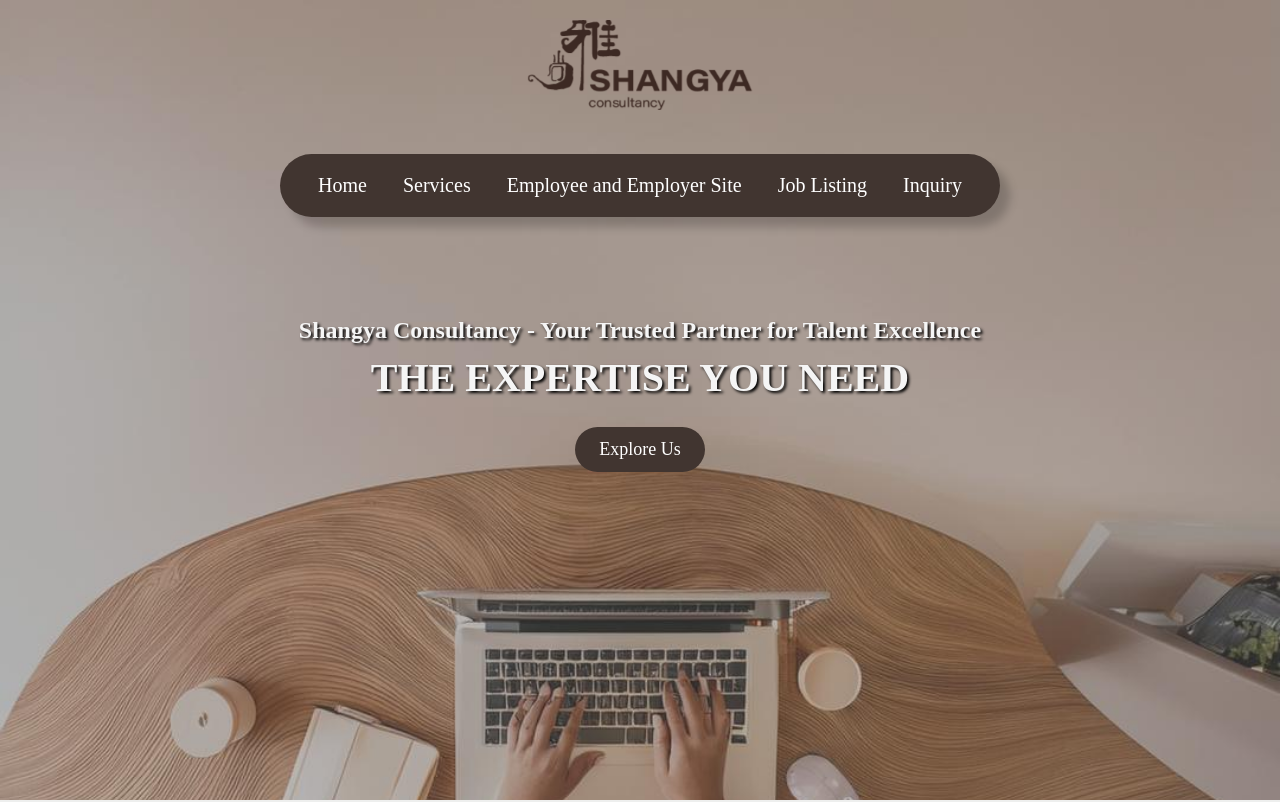
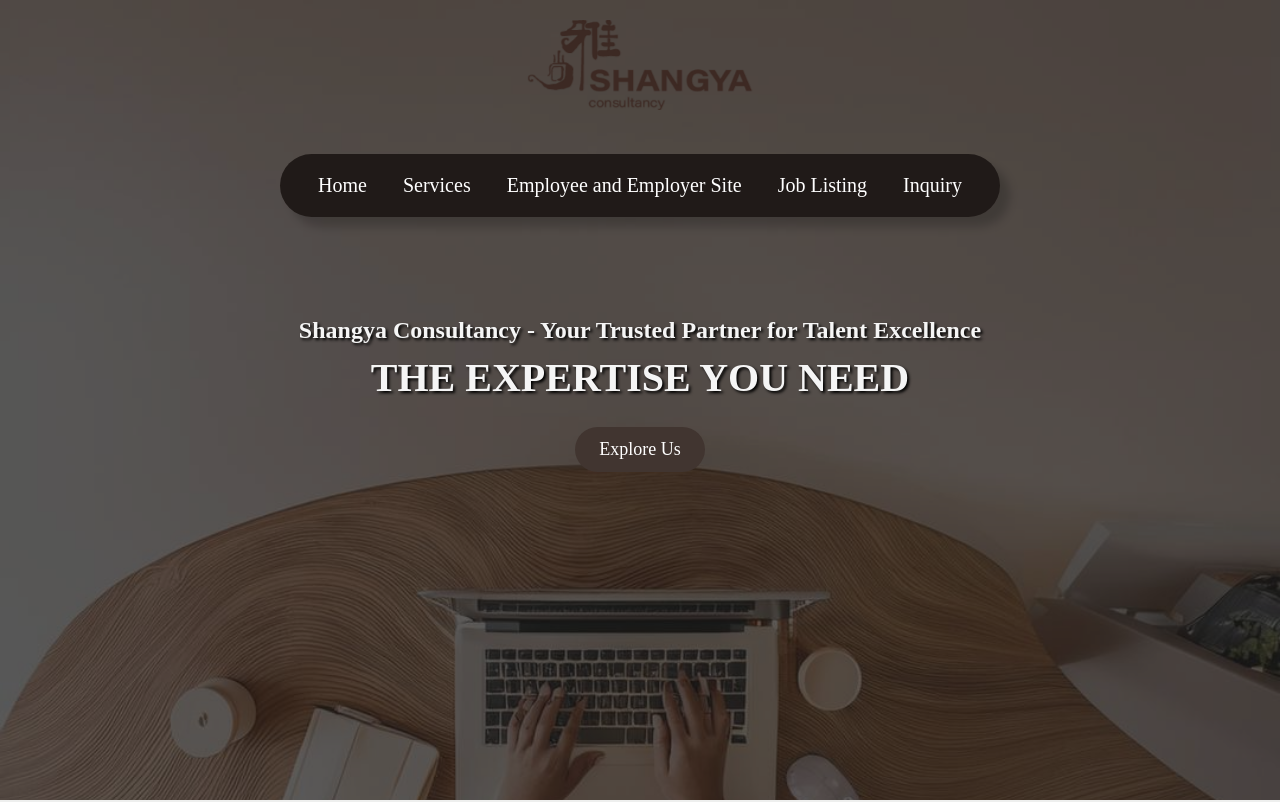
Before and after one commit to Chantrung21/trunggg, a plain HTML site: page index.html in a window 1280 px wide. Shown: the top 802 px of the page. Drawn offline with Linux system fonts and the light colour scheme.

Commit message:
Update styles.css

```diff
--- a/styles/styles.css
+++ b/styles/styles.css
@@ -18,6 +18,20 @@ html {
     display: flex;
     flex-direction: column;
     align-items: center;
+}
+.hero::before {
+  content: "";
+  position: absolute;
+  top: 0;
+  left: 0;
+  width: 100%;
+  height: 100%;
+  background: rgba(0, 0, 0, 0.5);
+}
+/* Đảm bảo text nằm trên lớp phủ */
+.hero {
+  position: relative;
+  z-index: 1;
 }
 .top-bar {
     display: flex;
```
